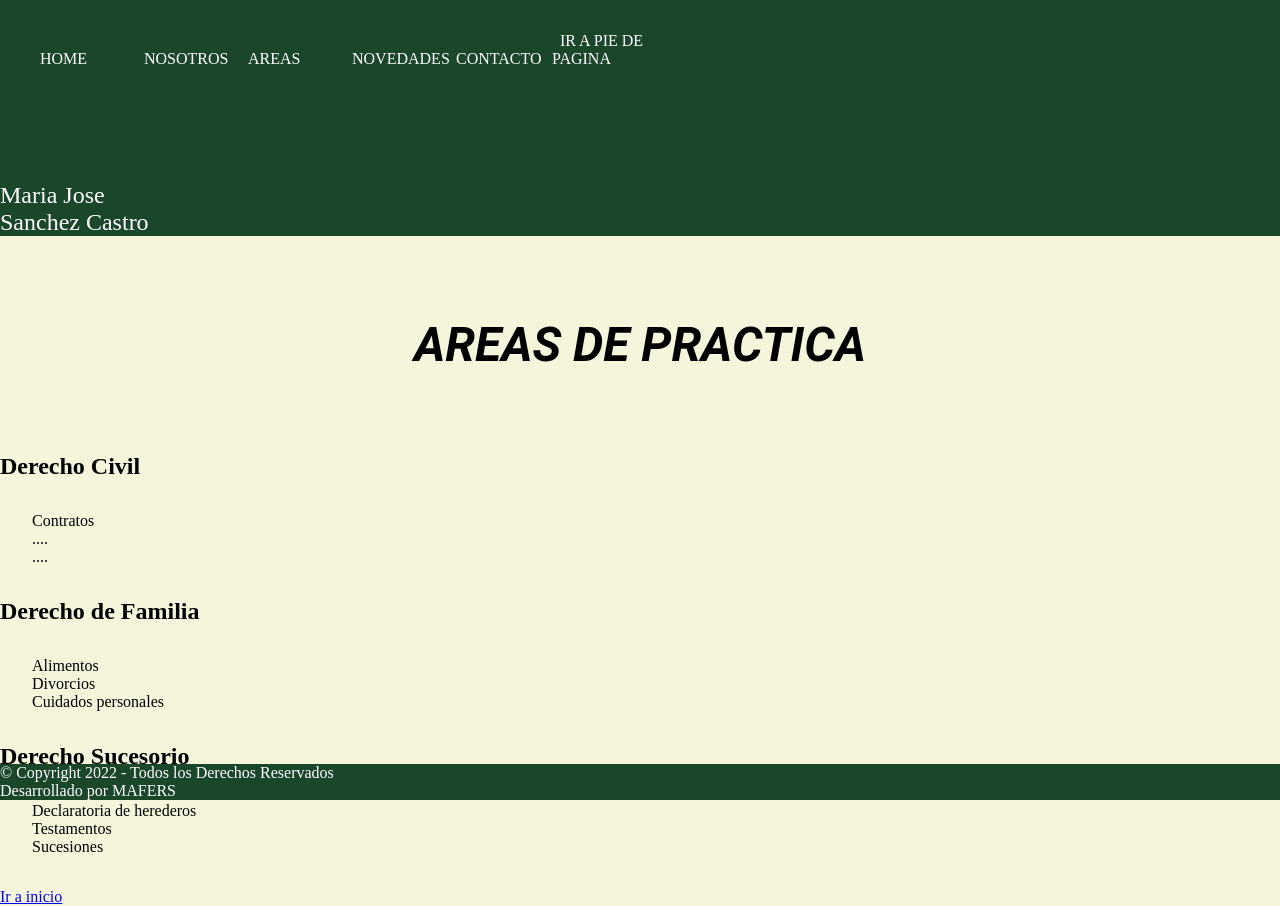
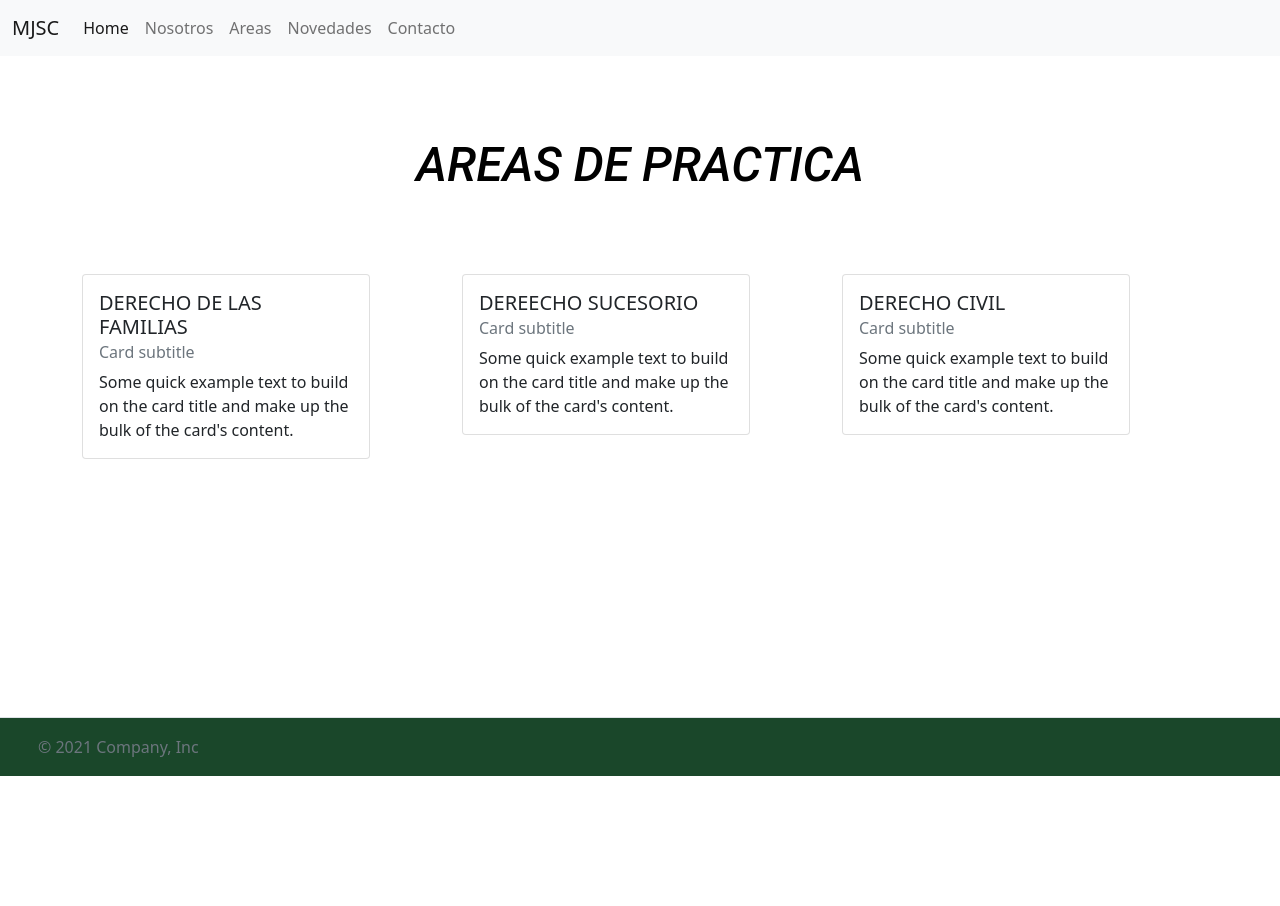
Before and after one commit to MariaFernandaZamanillo/abg.sc_zamanillo, a plain HTML site: page paginas/areas.html in a window 1280 px wide. After the commit the page ends 800 px from the top, so only its background shows below. Drawn offline with nearby package versions, Linux system fonts and the light colour scheme.

Commit message:
bootstrap

```diff
--- a/index.html
+++ b/index.html
@@ -1,19 +1,52 @@
 <!DOCTYPE html>
 <html lang="en">
   <head>
-    <meta charset="UTF-8">
-    <meta http-equiv="X-UA-Compatible" content="IE=edge">
-    <meta name="viewport" content="width=device-width, initial-scale=1.0">
+    <meta charset="UTF-8" />
+    <meta http-equiv="X-UA-Compatible" content="IE=edge" />
+    <meta name="viewport" content="width=device-width, initial-scale=1.0" />
     <title>ABG.SC - HOME</title>
-    <link rel="shortcut icon" href="imagenes/logo32.png"/>
-    <link rel="stylesheet" href="css/estilos.css">
-    <link rel="preconnect" href="https://fonts.googleapis.com">
-    <link rel="preconnect" href="https://fonts.gstatic.com" crossorigin>
-    <link href="https://fonts.googleapis.com/css2?family=Roboto:ital,wght@0,400;0,700;1,100&display=swap" rel="stylesheet">
+    <link rel="shortcut icon" href="imagenes/logo32.png" />
+    <link rel="stylesheet" href="css/estilos.css" />
+    <link rel="preconnect" href="https://fonts.googleapis.com" />
+    <link rel="preconnect" href="https://fonts.gstatic.com" crossorigin />
+    <link
+      href="https://fonts.googleapis.com/css2?family=Roboto:ital,wght@0,400;0,700;1,100&display=swap"
+      rel="stylesheet"
+    />
+    <link
+      href="https://cdn.jsdelivr.net/npm/bootstrap@5.1.3/dist/css/bootstrap.min.css"
+      rel="stylesheet"
+      integrity="sha384-1BmE4kWBq78iYhFldvKuhfTAU6auU8tT94WrHftjDbrCEXSU1oBoqyl2QvZ6jIW3"
+      crossorigin="anonymous"
+    />
+    <script
+      src="https://cdn.jsdelivr.net/npm/bootstrap@5.1.3/dist/js/bootstrap.bundle.min.js"
+      integrity="sha384-ka7Sk0Gln4gmtz2MlQnikT1wXgYsOg+OMhuP+IlRH9sENBO0LRn5q+8nbTov4+1p"
+      crossorigin="anonymous"
+    ></script>
   </head>
   <body>
-    <header class="header"> <a name="inicio"></a>
-        <nav class="header__nav">
+    <header class="header">
+      <a name="inicio"></a>
+      <nav class="navbar navbar-expand-lg navbar-light bg-light">
+        <div class="container-fluid">
+          <a class="navbar-brand" href="#">MJSC</a>
+          <button class="navbar-toggler" type="button" data-bs-toggle="collapse" data-bs-target="#navbarNavAltMarkup" aria-controls="navbarNavAltMarkup" aria-expanded="false" aria-label="Toggle navigation">
+            <span class="navbar-toggler-icon"></span>
+          </button>
+          <div class="collapse navbar-collapse" id="navbarNavAltMarkup">
+            <div class="navbar-nav">
+              <a class="nav-link active" aria-current="page" href="index.html">Home</a>
+              <a class="nav-link" href="paginas/nosotros.html">Nosotros</a>
+              <a class="nav-link" href="paginas/areas.html">Areas</a>
+              <a class="nav-link" href="paginas/novedades.html">Novedades</a>
+              <a class="nav-link" href="paginas/contacto.html">Contacto</a>
+            </div>
+          </div>
+        </div>
+      </nav>
+
+     <!-- <nav class="header__nav">
         <ul>
           <li><a href="index.html">Home</a></li>
           <li><a href="paginas/nosotros.html">Nosotros</a></li>
@@ -22,23 +55,39 @@
           <li><a href="paginas/contacto.html">Contacto</a></li>
           <li><a href="#pie">Ir a pie de pagina</a></li>
         </ul>
-        </nav>
-        <span class="header__title">Maria Jose <br/>
+      </nav> -->
+    <!--   <span class="header__title"
+        >Maria Jose <br />
         Sanchez Castro
-        </span>
+      </span> -->
     </header>
     <section class="section1">
       <h1 class="section1__title">FRASE INSPIRADORA</h1>
     </section>
     <article class="article">
       <h2 class="article__title">PRESENTACION</h2>
-         <p> ipsum dolor sit amet consectetur adipisicing elit. Repudiandae ratione neque quasi molestias soluta reprehenderit autem incidunt quae illum quas, ea voluptatem eligendi vitae! Excepturi odio voluptates earum voluptas nesciunt.</p>
-         <br/>
-         <p>Lorem ipsum dolor sit amet consectetur adipisicing elit. Sunt corrupti, dignissimos quae animi ipsam molestias impedit! Consequuntur voluptatem dolor cupiditate ullam amet, necessitatibus eius delectus aut maxime nobis praesentium ipsam.</p>
-         <br/>
-         <p>Lorem ipsum dolor sit amet consectetur adipisicing elit. Odio ipsum, ea perspiciatis neque illum nobis nesciunt enim nostrum hic aut, unde voluptatibus rerum ullam debitis vitae? Debitis delectus corrupti porro!</p>
+      <p>
+        ipsum dolor sit amet consectetur adipisicing elit. Repudiandae ratione
+        neque quasi molestias soluta reprehenderit autem incidunt quae illum
+        quas, ea voluptatem eligendi vitae! Excepturi odio voluptates earum
+        voluptas nesciunt.
+      </p>
+      <br />
+      <p>
+        Lorem ipsum dolor sit amet consectetur adipisicing elit. Sunt corrupti,
+        dignissimos quae animi ipsam molestias impedit! Consequuntur voluptatem
+        dolor cupiditate ullam amet, necessitatibus eius delectus aut maxime
+        nobis praesentium ipsam.
+      </p>
+      <br />
+      <p>
+        Lorem ipsum dolor sit amet consectetur adipisicing elit. Odio ipsum, ea
+        perspiciatis neque illum nobis nesciunt enim nostrum hic aut, unde
+        voluptatibus rerum ullam debitis vitae? Debitis delectus corrupti porro!
+      </p>
     </article>
-    <footer>© Copyright 2022 - Todos los Derechos Reservados <br/>
+    <footer>
+      © Copyright 2022 - Todos los Derechos Reservados <br />
       Desarrollado por MAFERS
       <a href="#inicio">Ir a inicio</a>
       <a name="pie"></a>
--- a/paginas/areas.html
+++ b/paginas/areas.html
@@ -6,26 +6,73 @@
     <meta name="viewport" content="width=device-width, initial-scale=1.0">
     <title>ABG.SC - AREAS</title>
     <link rel="stylesheet" href="../css/estilos.css">
+    <link
+    href="https://cdn.jsdelivr.net/npm/bootstrap@5.1.3/dist/css/bootstrap.min.css"
+    rel="stylesheet"
+    integrity="sha384-1BmE4kWBq78iYhFldvKuhfTAU6auU8tT94WrHftjDbrCEXSU1oBoqyl2QvZ6jIW3"
+    crossorigin="anonymous"
+  />
+  <script
+    src="https://cdn.jsdelivr.net/npm/bootstrap@5.1.3/dist/js/bootstrap.bundle.min.js"
+    integrity="sha384-ka7Sk0Gln4gmtz2MlQnikT1wXgYsOg+OMhuP+IlRH9sENBO0LRn5q+8nbTov4+1p"
+    crossorigin="anonymous"
+  ></script>
 </head>
 <body>
     <header class="header"> <a name="inicio"></a>
-        <nav class="header__nav">
-            <ul>
-                <li><a href="../index.html">Home</a></li>
-                <li><a href="../paginas/nosotros.html">Nosotros</a></li>
-                <li><a href="../paginas/areas.html">Areas</a></li>
-                <li><a href="../paginas/novedades.html">Novedades</a></li>
-                <li><a href="../paginas/contacto.html">Contacto</a></li>
-                <li><a href="#pie">Ir a pie de pagina</a></li>
-             </ul>
-        </nav>
-        <span class="header__title">Maria Jose <br/>
-            Sanchez Castro
-        </span>
+        <nav class="navbar navbar-expand-lg navbar-light bg-light">
+            <div class="container-fluid">
+              <a class="navbar-brand" href="#">MJSC</a>
+              <button class="navbar-toggler" type="button" data-bs-toggle="collapse" data-bs-target="#navbarNavAltMarkup" aria-controls="navbarNavAltMarkup" aria-expanded="false" aria-label="Toggle navigation">
+                <span class="navbar-toggler-icon"></span>
+              </button>
+              <div class="collapse navbar-collapse" id="navbarNavAltMarkup">
+                <div class="navbar-nav">
+                  <a class="nav-link active" aria-current="page" href="../index.html">Home</a>
+                  <a class="nav-link" href="../paginas/nosotros.html">Nosotros</a>
+                  <a class="nav-link" href="../paginas/areas.html">Areas</a>
+                  <a class="nav-link" href="../paginas/novedades.html">Novedades</a>
+                  <a class="nav-link" href="../paginas/contacto.html">Contacto</a>
+                </div>
+              </div>
+            </div>
+          </nav>
     </header>
     <section class="section">
       <h1 class="section__title">AREAS DE PRACTICA</h1>
-        <div class="section__div">
+      <div class="container">
+        <div class="row">
+          <div class="col">
+            <div class="card" style="width: 18rem;">
+                <div class="card-body">
+                  <h5 class="card-title">DERECHO DE LAS FAMILIAS</h5>
+                  <h6 class="card-subtitle mb-2 text-muted">Card subtitle</h6>
+                  <p class="card-text">Some quick example text to build on the card title and make up the bulk of the card's content.</p>
+                </div>
+              </div>
+          </div>
+          <div class="col">
+            <div class="card" style="width: 18rem;">
+                <div class="card-body">
+                  <h5 class="card-title">DEREECHO SUCESORIO</h5>
+                  <h6 class="card-subtitle mb-2 text-muted">Card subtitle</h6>
+                  <p class="card-text">Some quick example text to build on the card title and make up the bulk of the card's content.</p>
+
+                </div>
+              </div>
+          </div>
+          <div class="col">
+            <div class="card" style="width: 18rem;">
+                <div class="card-body">
+                  <h5 class="card-title">DERECHO CIVIL</h5>
+                  <h6 class="card-subtitle mb-2 text-muted">Card subtitle</h6>
+                  <p class="card-text">Some quick example text to build on the card title and make up the bulk of the card's content.</p>
+                </div>
+              </div>
+          </div>
+        </div>
+      </div>
+      <!-- <div class="section__div">
           <h2>Derecho Civil</h2>
          <ul>
            <li>Contratos</li>
@@ -48,12 +95,23 @@
              <li>Testamentos</li>
              <li>Sucesiones</li>
           </ul>
-        </div>
+        </div> -->
     </section>
-    <footer>© Copyright 2022 - Todos los Derechos Reservados <br/>
-        Desarrollado por MAFERS
-    </footer>
-    <a href="#inicio">Ir a inicio</a>
-    <a name="pie"></a>
+        <div class="container">
+            <footer class="d-flex flex-wrap justify-content-between align-items-center py-3 my-4 border-top">
+              <div class="col-md-4 d-flex align-items-center">
+                <a href="/" class="mb-3 me-2 mb-md-0 text-muted text-decoration-none lh-1">
+                  <svg class="bi" width="30" height="24"><use xlink:href="#bootstrap"></use></svg>
+                </a>
+                <span class="text-muted">© 2021 Company, Inc</span>
+              </div>
+
+              <ul class="nav col-md-4 justify-content-end list-unstyled d-flex">
+                <li class="ms-3"><a class="text-muted" href="#"><svg class="bi" width="24" height="24"><use xlink:href="#twitter"></use></svg></a></li>
+                <li class="ms-3"><a class="text-muted" href="#"><svg class="bi" width="24" height="24"><use xlink:href="#instagram"></use></svg></a></li>
+                <li class="ms-3"><a class="text-muted" href="#"><svg class="bi" width="24" height="24"><use xlink:href="#facebook"></use></svg></a></li>
+              </ul>
+            </footer>
+          </div>
 </body>
 </html>
```
Lines whose indentation alone changed are shown as unchanged.
